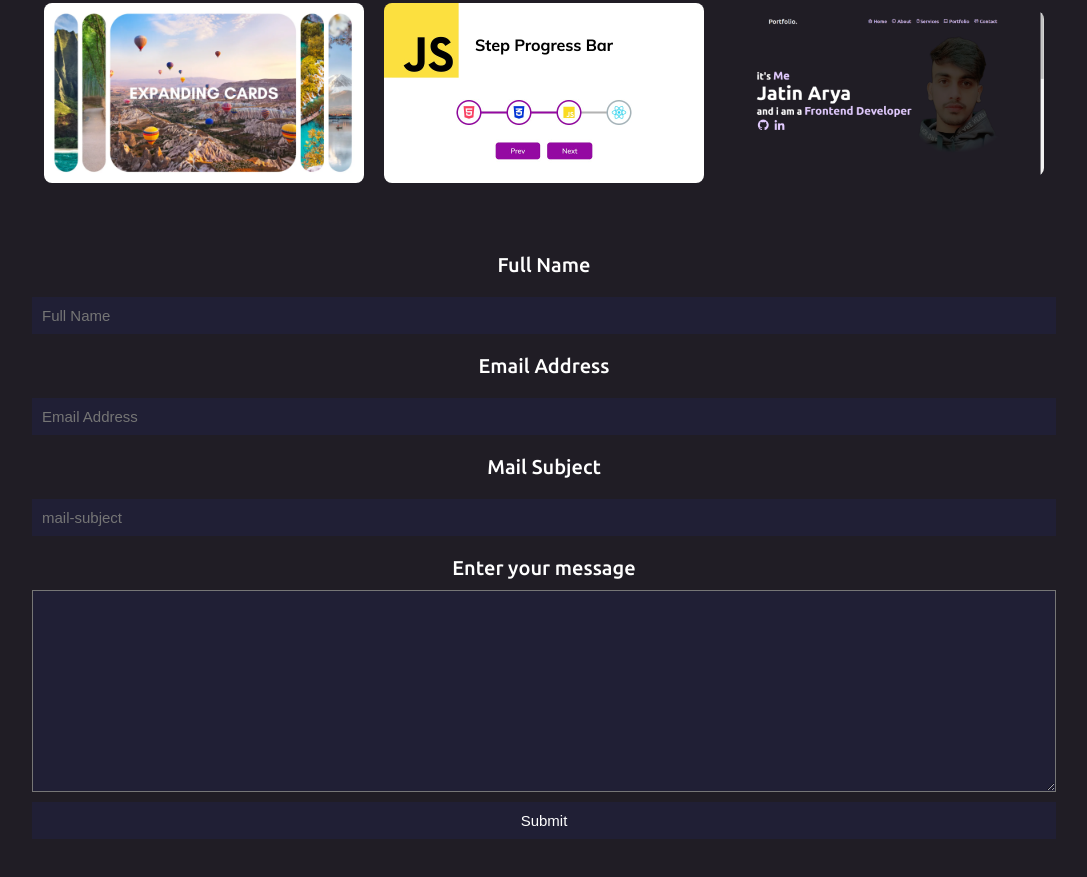
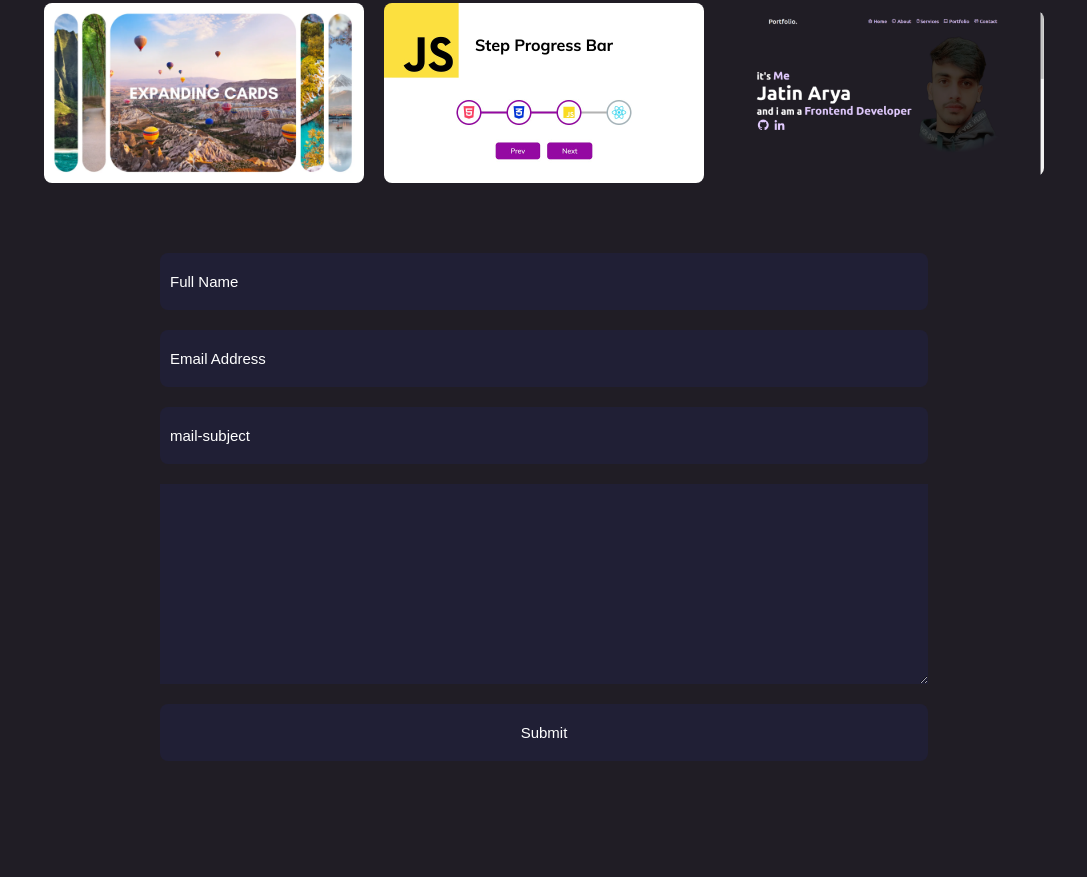
Before and after one commit to jatin4rya/Portfolio, a plain HTML site: page index.html in a window 1280 px wide. Shown: the part 1797-2674 px from the top of the page, without its empty margins (96-1183 px from the left). After the commit the page ends 2618 px from the top, so only its background shows below. Drawn offline with nearby package versions, Linux system fonts and the light colour scheme.

Commit message:
third commit

```diff
--- a/CSS/style.css
+++ b/CSS/style.css
@@ -248,25 +248,34 @@ section {
 .contact form label {
     font-size: 2rem;
     margin: 1rem;
+    display: none;
 }
 
 .contact form input {
-    padding: 1rem;
+    padding: 2rem 1rem;
     font-size: 1.5rem;
-    width: 80%;
+    width: 60%;
     margin: 1rem;
     background-color: var(--bg-color-2);
     color: white;
     outline: none;
     border: none;
+    border-radius: .8rem;
+}
+
+.contact form input::placeholder {
+    color: white;
 }
 
 .contact form textarea {
-    width: 80%;
+    width: 60%;
     background-color: var(--bg-color-2);
     font-size: 1.6rem;
     color: white;
     padding: 1rem;
+    outline: none;
+    border: none;
+    margin: 1rem;
 }
 
 #submit {
```
